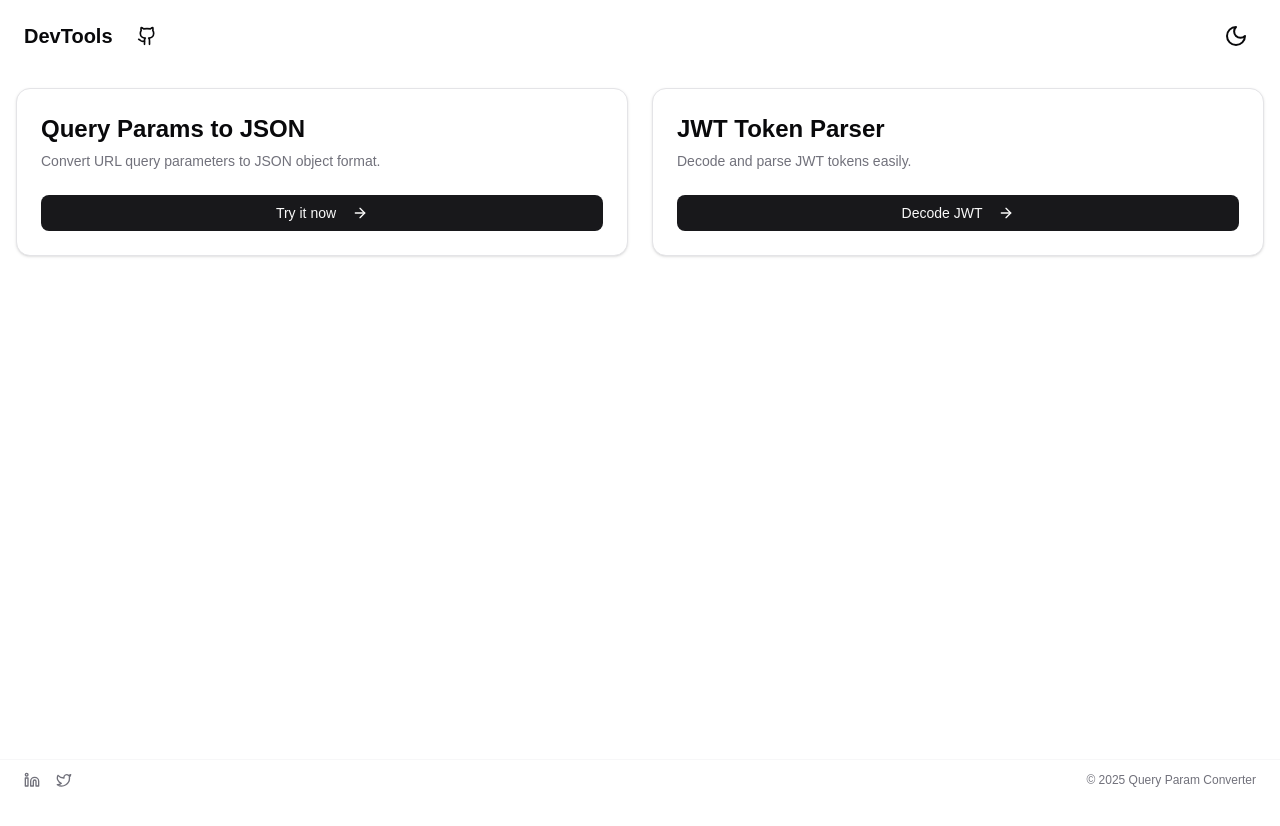
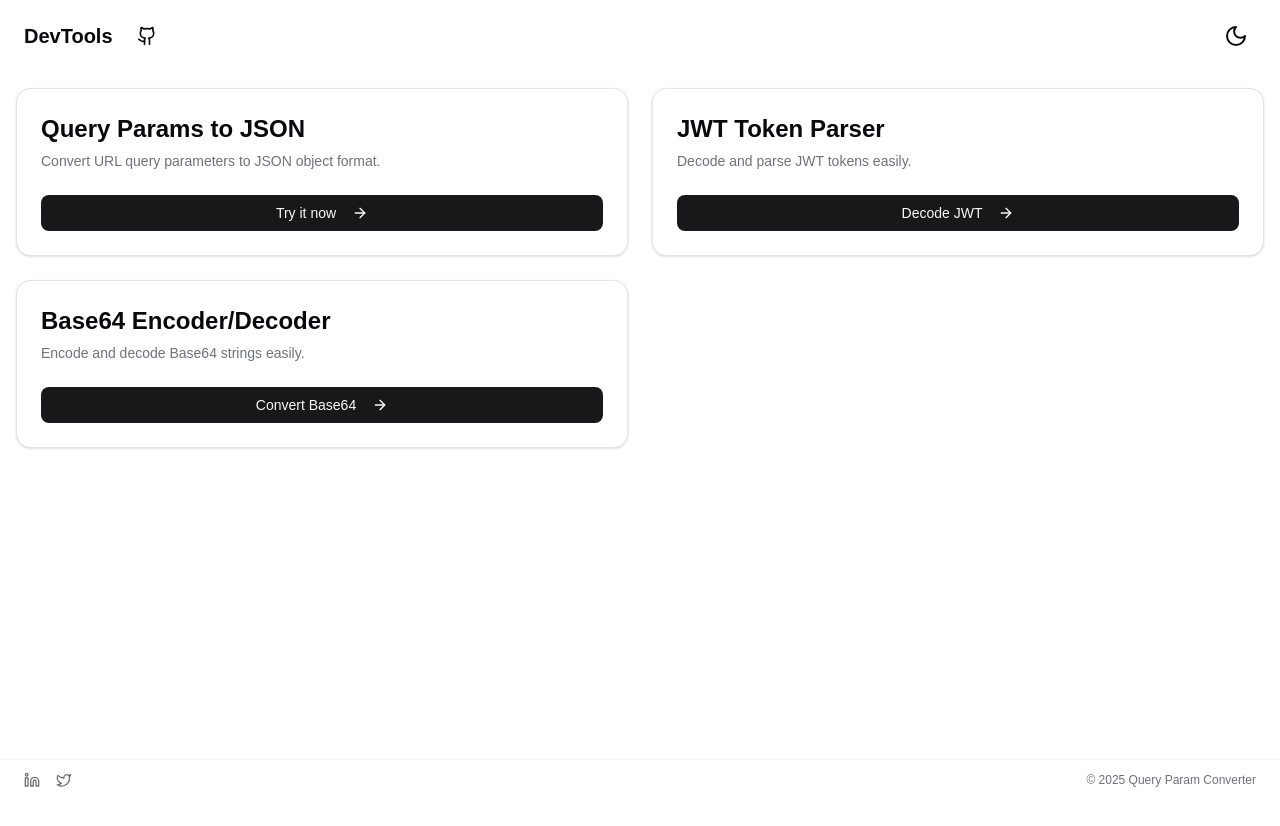
Before and after one commit to TamsaDevs/dev-utilities, a Next.js app: page / in a window 1280 px wide. Shown: the top 826 px of the page. Built offline with nearby package versions, Linux system fonts and the light colour scheme.

Commit message:
Add Base64 Encoder/Decoder card to homepage for easy access

```diff
--- a/src/app/page.tsx
+++ b/src/app/page.tsx
@@ -17,6 +17,13 @@ export default function Home() {
       url: "/jwt-parser",
       cta: "Decode JWT",
     },
+    {
+      title: "Base64 Encoder/Decoder",
+      description: "Encode and decode Base64 strings easily.",
+      url: "/base-64-decoder",
+      cta: "Convert Base64",
+    },
+
   ];
 
   return (
```
